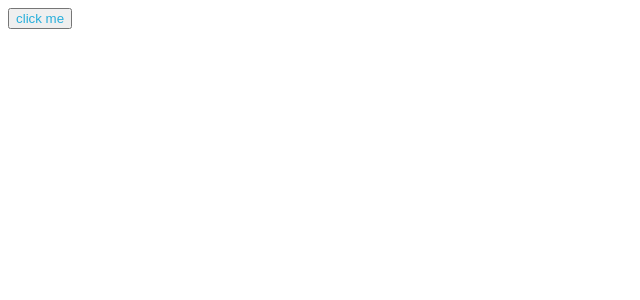
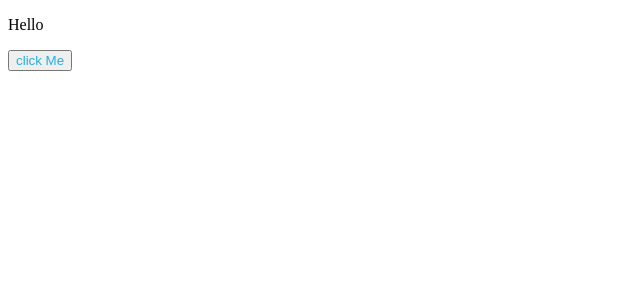
Before and after one commit to Akshitha-Ajalade/React-Practice-Assignments---Button-Action-with-Class-Component, a React app: page / in a window 1280 px wide. Shown: the top 300 px of the page, without its empty margins (0-640 px from the left). Built offline with nearby package versions, Linux system fonts and the light colour scheme.

Commit message:
updated code

```diff
--- a/src/components/App.js
+++ b/src/components/App.js
@@ -5,17 +5,23 @@ class App extends Component {
   constructor(props) {
     super(props);
     this.state = {
-      id: "para",
-      message:
-        "class components of react and state management in class components"
+      paragraph: "Hello"
     };
+  }
+
+  updateData() {
+    this.setState({
+      paragraph:
+        "Hello, I've learnt to use the full-stack evaluation tool. This makes me so happy"
+    });
   }
 
   render() {
     return (
       <div id="main">
-        <button id="click" onClick={this.state.message}>
-          click me
+        <p id="para">{this.state.paragraph}</p>
+        <button id="click" onClick={() => this.updateData()}>
+          click Me
         </button>
       </div>
     );
```
